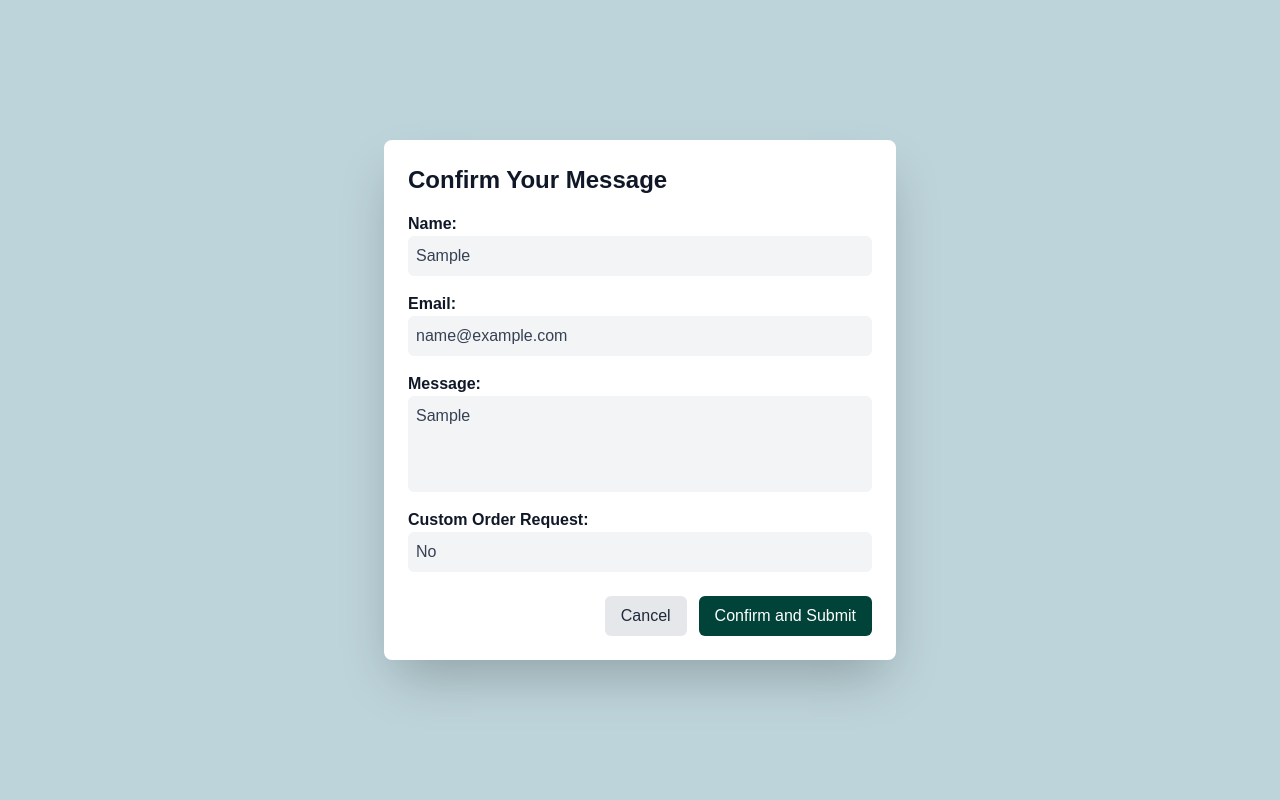
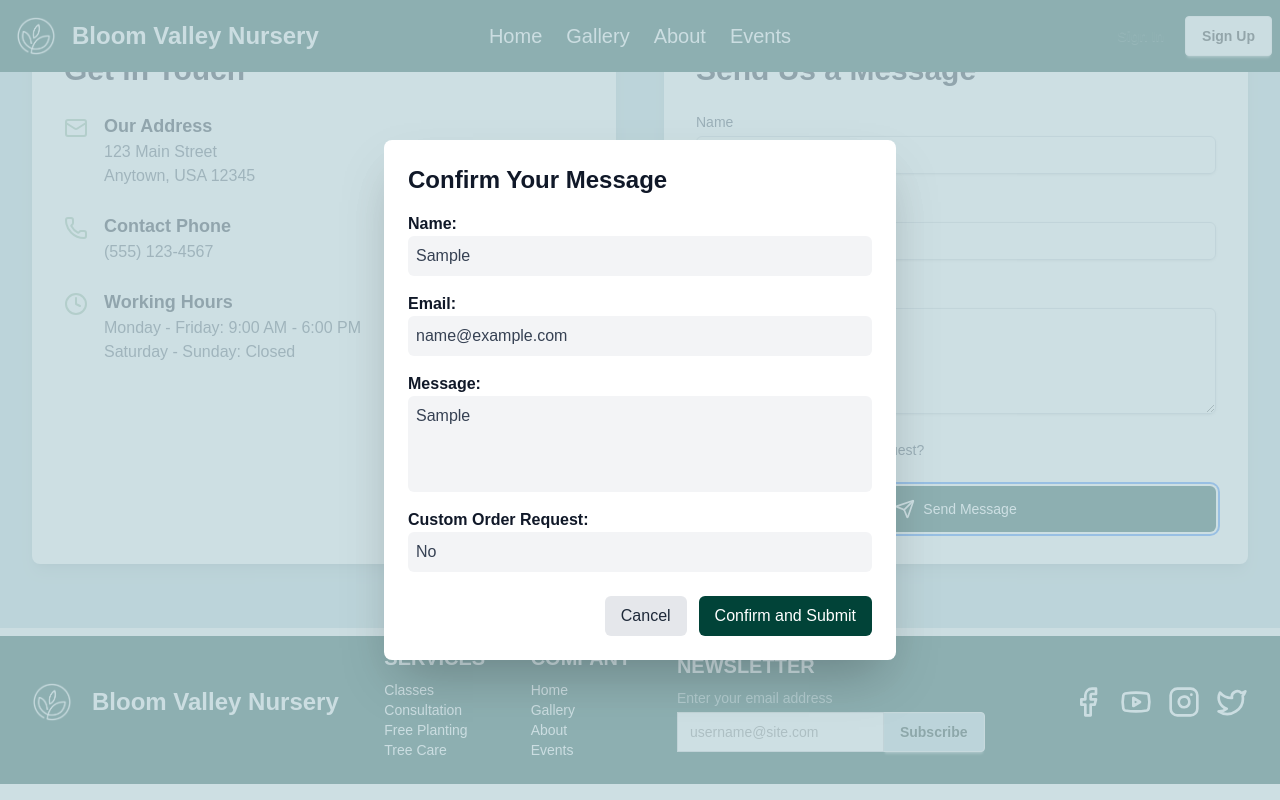
Before and after one commit to davemasilungan/bloom-valley, a Next.js app: page /about in a window 1280 px wide. Both pictures are taken after typing "Sample", "name@example.com", "Sample" into the empty fields and a click on the button "Send Message". Shown: the part 1300-2100 px from the top of the page. Built offline with nearby package versions, Linux system fonts and the light colour scheme.

Commit message:
added modal background transparency

```diff
--- a/src/components/AboutForm.tsx
+++ b/src/components/AboutForm.tsx
@@ -244,7 +244,7 @@
           role="dialog"
           aria-modal="true"
           aria-labelledby="confirm-modal-title"
-          className="fixed inset-0 z-50 flex items-center justify-center bg-[#BDD4DA] bg-opacity-60"
+          className="fixed inset-0 z-50 flex items-center justify-center bg-[#BDD4DA]/75 bg-opacity-60"
         >
           <div className="bg-white rounded-lg shadow-2xl p-6 w-full max-w-lg mx-4">
             <h2
```
